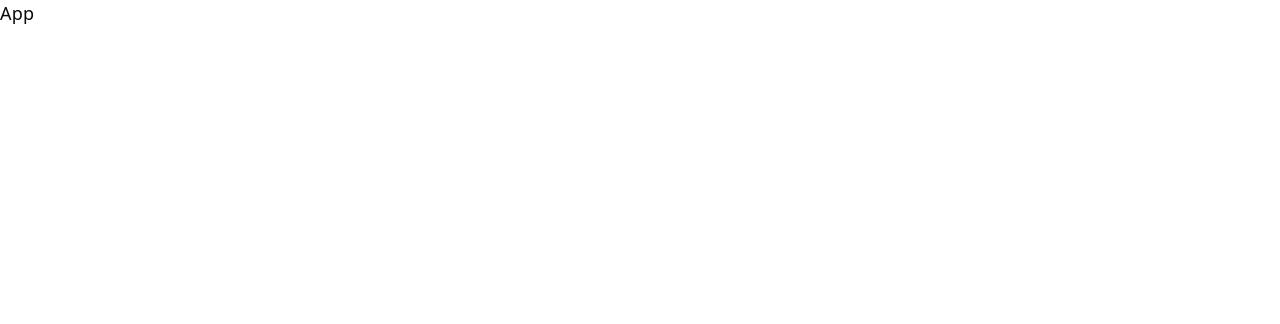
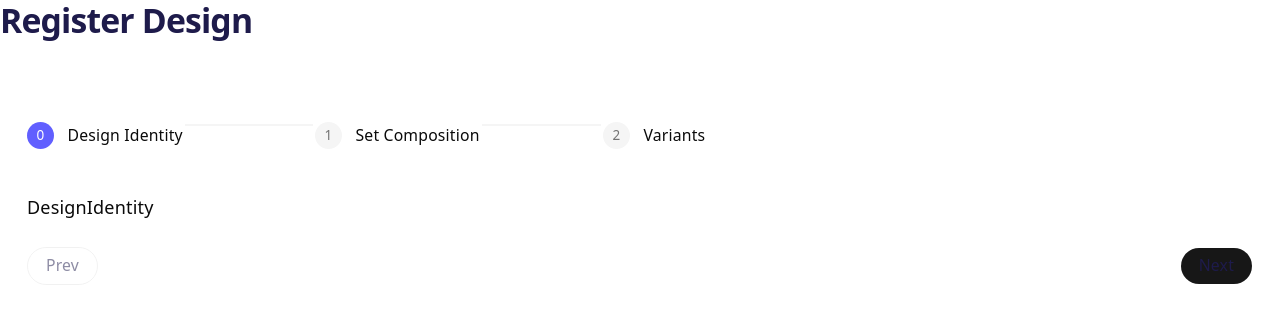
Before and after one commit to abhijitCleanCode/qr-stock-mgmt, a React app in the folder frontend/: page /design/register in a window 1280 px wide. Shown: the top 324 px of the page. Built offline with nearby package versions, Linux system fonts and the light colour scheme; the HTML template or start-up script is replaced by a standard one.

Commit message:
feat(designWizard): add design wizard page

```diff
--- a/frontend/package.json
+++ b/frontend/package.json
@@ -18,6 +18,7 @@
     "lucide-react": "^1.34.0",
     "react": "^19.2.8",
     "react-dom": "^19.2.8",
+    "react-hook-form": "^7.86.0",
     "react-router": "^8.3.0",
     "shadcn": "^4.19.0",
     "tailwind-merge": "^3.6.0",
--- a/frontend/src/App.jsx
+++ b/frontend/src/App.jsx
@@ -1,7 +1,15 @@
+import { Route, Routes } from "react-router";
+
+import CreateDesign from "./features/design/pages/CreateDesign";
+
 const App = () => {
   return (
-    <div>App</div>
-  )
-}
+    <>
+      <Routes>
+        <Route path="/design/register" element={<CreateDesign />} />
+      </Routes>
+    </>
+  );
+};
 
-export default App
+export default App;
--- /dev/null
+++ b/frontend/src/components/shared/stepper/contexts/StepItemContext.js
@@ -0,0 +1,3 @@
+import { createContext } from "react";
+
+export const StepperItemContext = createContext(null);
--- /dev/null
+++ b/frontend/src/components/shared/stepper/contexts/StepperContext.js
@@ -0,0 +1,3 @@
+import { createContext } from "react";
+
+export const StepperContext = createContext(null);
--- /dev/null
+++ b/frontend/src/components/shared/stepper/hooks/useStepper.js
@@ -0,0 +1,12 @@
+import { useContext } from "react";
+import { StepperContext } from "../contexts/StepperContext";
+
+export const useStepperContext = () => {
+    const context = useContext(StepperContext);
+
+    if (!context) {
+        throw new Error("useStepperContext must be used within a Stepper");
+    }
+
+    return context;
+};
--- /dev/null
+++ b/frontend/src/components/shared/stepper/hooks/useStepperItem.js
@@ -0,0 +1,12 @@
+import { useContext } from "react";
+import { StepperItemContext } from "../contexts/StepItemContext";
+
+export const useStepperItemContext = () => {
+    const context = useContext(StepperItemContext);
+
+    if (!context) {
+        throw new Error("useStepperItemContext must be used within a StepperItem");
+    }
+
+    return context;
+};
--- a/frontend/src/features/design/components/DesignWizard.jsx
+++ b/frontend/src/features/design/components/DesignWizard.jsx
@@ -1,5 +1,5 @@
 import { FormProvider } from "react-hook-form";
-import { useStudentForm } from "../hooks/useStudentForm";
+import { useDesignForm } from "../hooks/useDesignForm";
 import { useDesignWizard } from "../hooks/useDesignWizard";
 import DesignStepper from "./DesignStepper";
 import StepRenderer from "./StepRenderer";
@@ -7,7 +7,7 @@ import DesignWizardNavigation from "./DesignWizardNavigation";
 import { DESIGN_STEPS } from "../steps/DesignSteps";
 
 const DesignWizard = () => {
-    const form = useStudentForm();
+    const form = useDesignForm();
 
     const wizard = useDesignWizard(form);
 
--- /dev/null
+++ b/frontend/src/features/design/hooks/useDesignForm.js
@@ -0,0 +1,8 @@
+import { useForm } from "react-hook-form";
+
+export const useDesignForm = () => {
+    return useForm({
+        mode: "onChange",
+        defaultValues: {},
+    });
+};
--- a/frontend/src/features/design/pages/CreateDesign.jsx
+++ b/frontend/src/features/design/pages/CreateDesign.jsx
@@ -1,7 +1,22 @@
+import DesignWizard from "../components/DesignWizard";
+
 const CreateDesign = () => {
   return (
-    <div>CreateDesign</div>
-  )
-}
+    <section>
+      {/* header section */}
+      <div className="mb-8 flex flex-col md:flex-row justify-between items-start md:items-center gap-4">
+        <div>
+          <h1 className="text-3xl font-bold text-[#1E1B4B] tracking-tight">
+            Register Design
+          </h1>
+        </div>
+      </div>
 
-export default CreateDesign
+      <div className="rounded-[24px] p-6 space-y-6">
+        <DesignWizard />
+      </div>
+    </section>
+  );
+};
+
+export default CreateDesign;
--- a/frontend/src/main.jsx
+++ b/frontend/src/main.jsx
@@ -1,5 +1,10 @@
-import { createRoot } from 'react-dom/client'
-import './index.css'
-import App from './App.jsx'
+import { createRoot } from "react-dom/client";
+import "./index.css";
+import App from "./App.jsx";
+import { BrowserRouter } from "react-router";
 
-createRoot(document.getElementById('root')).render( <App /> )
+createRoot(document.getElementById("root")).render(
+  <BrowserRouter>
+    <App />
+  </BrowserRouter>,
+);
```
Also changed, not shown: 1 other file (tests, documents, lock files or other folders).
